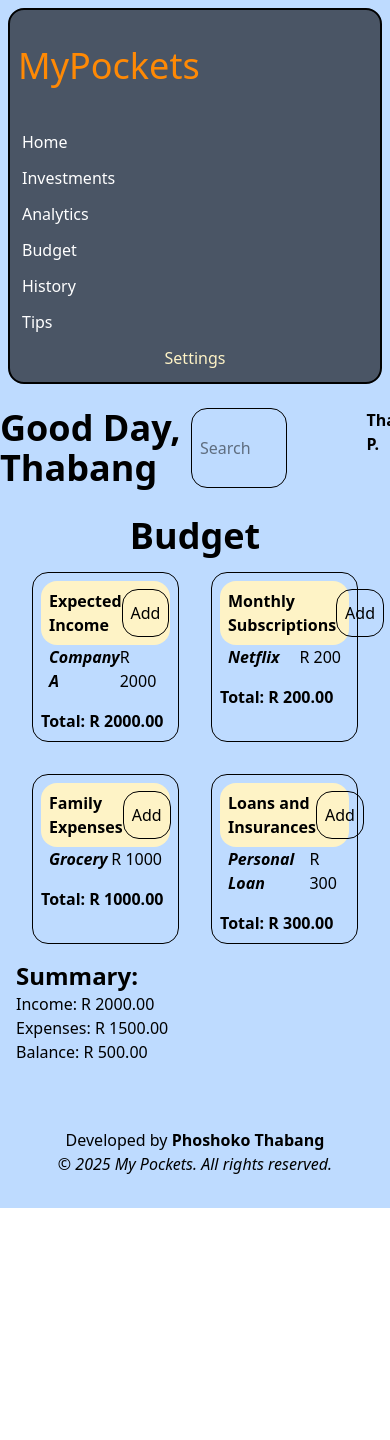
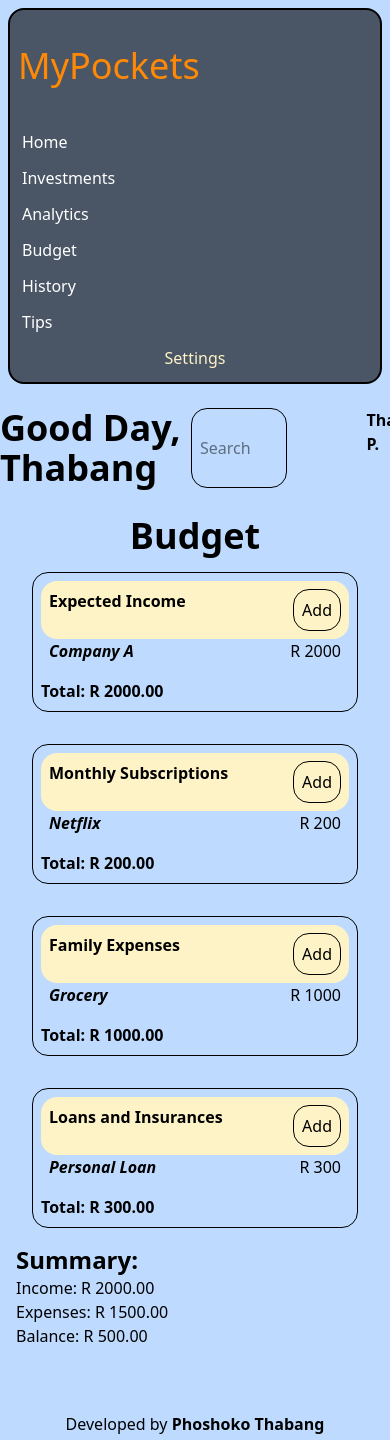
Before and after one commit to ThabangP07/My_Pockets, a React (Vite) app in the folder My_Pockets/: page /budget in a window 390 px wide. Shown: the top 1440 px of the page. Before the commit the page ends 1208 px from the top, so only its background shows below. Built offline with nearby package versions, Linux system fonts and the light colour scheme.

Commit message:
style: update grid layout in Home and Budget components for improved responsiveness

```diff
--- a/My_Pockets/src/components/Home.jsx
+++ b/My_Pockets/src/components/Home.jsx
@@ -9,7 +9,7 @@
 
   const { income, expenses, balance } = useBudget();
   return (
-      <section className="grid grid-cols-2 gap-2 mr-2">
+      <section className="grid grid-cols-1 md:grid-cols-2 gap-2 m-2">
         <Overview
           heading1="Balance"
           heading2="Income"
--- a/My_Pockets/src/pages/Budget.jsx
+++ b/My_Pockets/src/pages/Budget.jsx
@@ -9,7 +9,7 @@
 
     <div className="m-4">
       <h1 className="font-bold text-4xl text-center">Budget</h1>
-      <div className="grid grid-cols-2">
+      <div className="grid grid-cols-1 md:grid-cols-2">
         <BudgetCard heading="Expected Income" item="Company A" amount="2000" />
         <BudgetCard
           heading="Monthly Subscriptions"
```
